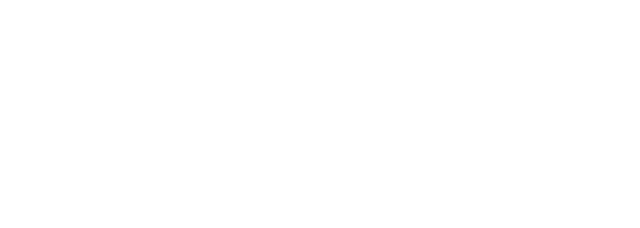
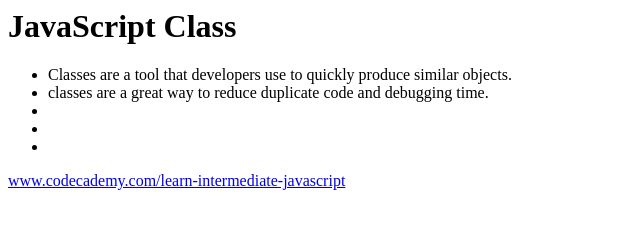
Before and after one commit to yugmani/code-academy-class, a website: page index.html in a window 1280 px wide. Shown: the whole page, without its empty margins (0-640 px from the left). Drawn offline with Linux system fonts and the light colour scheme.

Commit message:
introductory of js class

```diff
--- a/index.html
+++ b/index.html
@@ -1 +1,19 @@
-<div id="app"></div>
+<div id="app">
+  <h1>JavaScript Class</h1>
+  <ul>
+    <li>
+      Classes are a tool that developers use to quickly produce similar objects.
+    </li>
+    <li>
+      classes are a great way to reduce duplicate code and debugging time.
+    </li>
+    <li></li>
+    <li></li>
+    <li></li>
+  </ul>
+
+  <a
+    href="https://www.codecademy.com/courses/learn-intermediate-javascript/lessons/classes/exercises/introduction"
+    >www.codecademy.com/learn-intermediate-javascript</a
+  >
+</div>
```
Also changed, not shown: index.js (+31 -0 lines).
